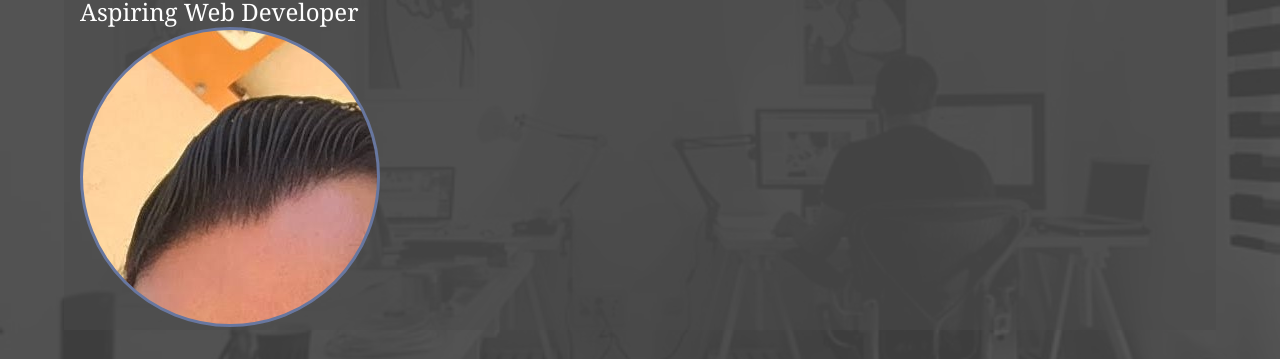
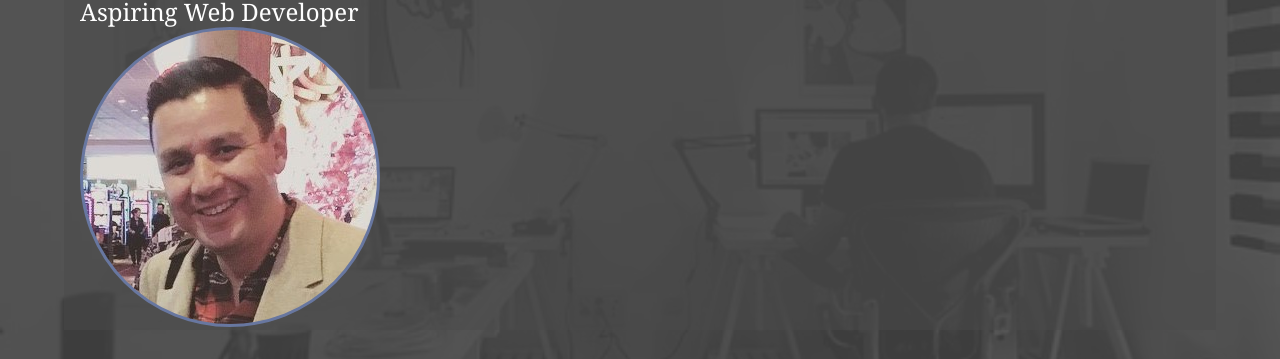
Before and after one commit to dangulo4/New-Portfolio, a website: page index.html in a window 1280 px wide. Shown: the part 310-669 px from the top of the page. Drawn offline with nearby package versions, Linux system fonts and the light colour scheme; files that its build step writes are made by us from their sources.

Commit message:
Update main.scss

```diff
--- a/scss/main.scss
+++ b/scss/main.scss
@@ -47,7 +47,7 @@ body {
 .portrait {
     width: 300px;
     height: 300px;
-    background: url('../images/headshot3.jpg');
+    background: url('../images/headshot2.jpg');
     border-radius: 50%;
     border: solid 3px $secondary-color;
 }
```
